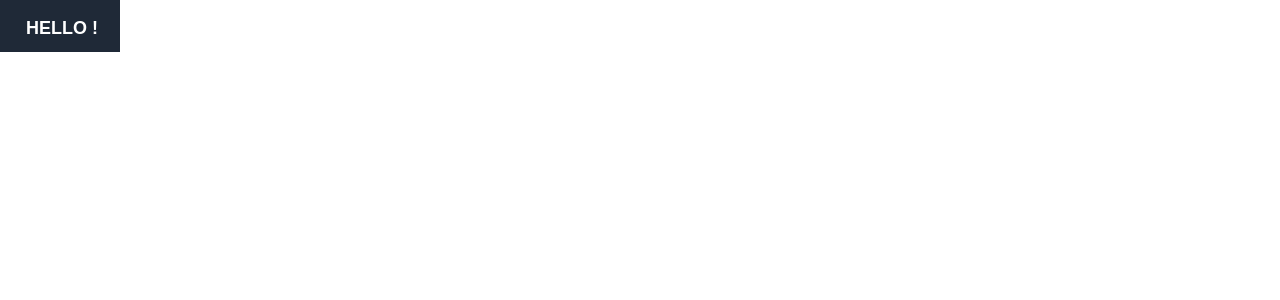
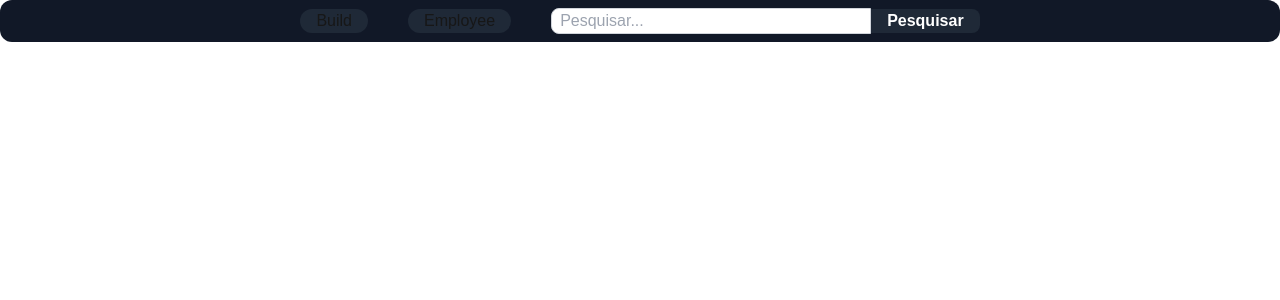
Before and after one commit to nxjuan/build-manager, a Next.js app in the folder build_manager_front_end/: page /build in a window 1280 px wide. Shown: the top 300 px of the page. Built offline with nearby package versions, Linux system fonts and the light colour scheme.

Commit message:
HeaderBar updated

```diff
--- a/build_manager_front_end/src/components/HeaderBar/HeaderBar.tsx
+++ b/build_manager_front_end/src/components/HeaderBar/HeaderBar.tsx
@@ -1,13 +1,21 @@
 export function HeaderBar() {
     return (
-        <header>
-            <button className="relative inline-block px-6 py-3 border-2 border-white text-white uppercase font-semibold text-lg transition duration-300">
-                <a href="#" className="relative">
-                    <span className="relative z-10">HELLO !</span>
-                </a>
-                <div className="absolute inset-0 -top-0.5 -left-0.5 w-full h-full bg-gray-800 transition-transform duration-300 transform scale-y-100 before-effect"></div>
-                <div className="absolute inset-0 -top-0.5 -left-0.5 w-full h-full bg-gray-800 transition-transform duration-300 transform scale-y-100 after-effect"></div>
+    <header className="bg-gray-900 p-2 rounded-xl text-center">
+        <div className=" text-center">
+
+            <button className="bg-gray-800 rounded-xl inline-block px-4 hover:bg-gray-500 hover:text-black">Build</button>
+            <button className="bg-gray-800 rounded-xl inline-block px-4 hover:bg-gray-500 hover:text-black ml-10">Employee</button>
+
+            <input type="text"
+                className="px-2 w-80 border border-gray-300 rounded-l-lg focus:outline-none focus:ring-2 focus:ring-blue-500 ml-10"
+                placeholder="Pesquisar..."
+            />
+            <button
+                type="submit"
+                className="px-4 bg-gray-800 text-white font-semibold rounded-r-lg hover:bg-blue-600 transition">
+                Pesquisar
             </button>
-        </header>
+        </div>
+    </header>
     )
 }
```
